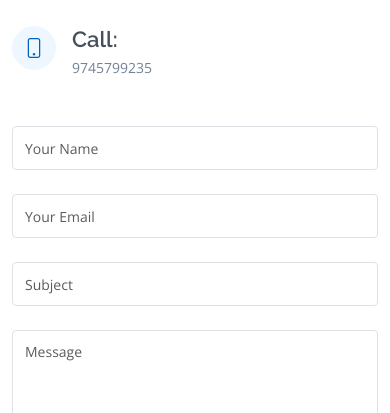
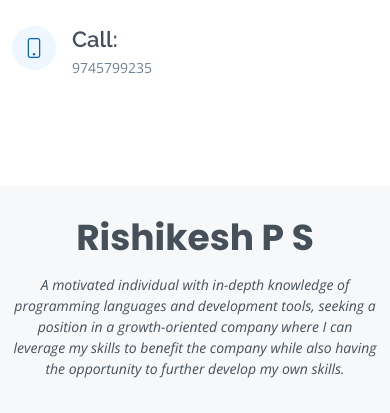
Before and after one commit to rishikeshps111/personalwebsite, a plain HTML site: page index.html in a window 390 px wide. Shown: the part 7710-8123 px from the top of the page. Drawn offline with nearby package versions, Linux system fonts and the light colour scheme.

Commit message:
index.html

```diff
--- a/index.html
+++ b/index.html
@@ -271,28 +271,7 @@
 
           <div class="col-lg-8 mt-5 mt-lg-0">
 
-            <form action="forms/contact.php" method="post" role="form" class="php-email-form">
-              <div class="row">
-                <div class="col-md-6 form-group">
-                  <input type="text" name="name" class="form-control" id="name" placeholder="Your Name" required>
-                </div>
-                <div class="col-md-6 form-group mt-3 mt-md-0">
-                  <input type="email" class="form-control" name="email" id="email" placeholder="Your Email" required>
-                </div>
-              </div>
-              <div class="form-group mt-3">
-                <input type="text" class="form-control" name="subject" id="subject" placeholder="Subject" required>
-              </div>
-              <div class="form-group mt-3">
-                <textarea class="form-control" name="message" rows="5" placeholder="Message" required></textarea>
-              </div>
-              <div class="my-3">
-                <div class="loading">Loading</div>
-                <div class="error-message"></div>
-                <div class="sent-message">Your message has been sent. Thank you!</div>
-              </div>
-              <div class="text-center"><button type="submit">Send Message</button></div>
-            </form>
+
 
           </div>
 
```
